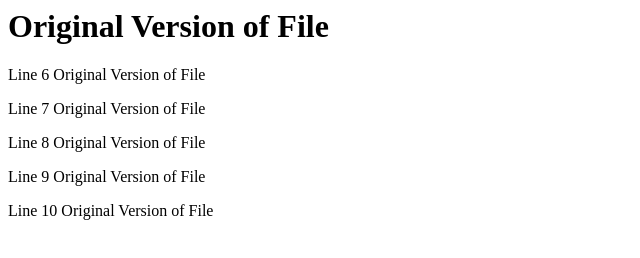
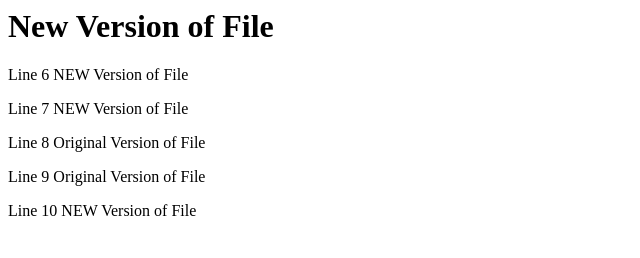
Before and after one commit to moorphy/sm15-itc260-branch-practice, a plain HTML site: page index.htm in a window 1280 px wide. Shown: the whole page, without its empty margins (0-640 px from the left). Drawn offline with Linux system fonts and the light colour scheme.

Commit message:
First commit on test branch

```diff
--- a/index.htm
+++ b/index.htm
@@ -2,12 +2,12 @@
 
 <body>
 
-<h1>Original Version of File</h1>
-<p>Line 6 Original Version of File</p>
-<p>Line 7 Original Version of File</p>
+<h1>New Version of File</h1>
+<p>Line 6 NEW Version of File</p>
+<p>Line 7 NEW Version of File</p>
 <p>Line 8 Original Version of File</p>
 <p>Line 9 Original Version of File</p>
-<p>Line 10 Original Version of File</p>
+<p>Line 10 NEW Version of File</p>
 
 </body>
 </html>
```
